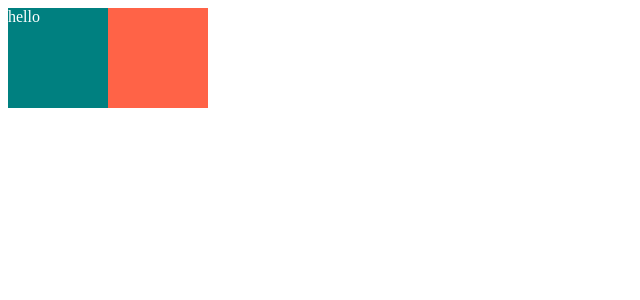
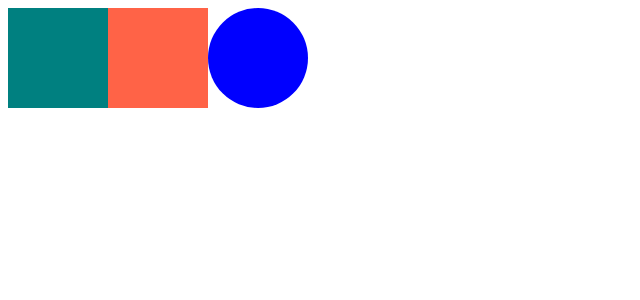
Before and after one commit to kihyeoon/react-masterclass, a React (Create React App) app: page / in a window 1280 px wide. Shown: the top 300 px of the page, without its empty margins (0-640 px from the left). Built offline with nearby package versions, Linux system fonts and the light colour scheme.

Commit message:
2.2 Adapting and Extending

```diff
--- a/src/App.js
+++ b/src/App.js
@@ -3,27 +3,21 @@ import styled from "styled-components";
 const Father = styled.div`
   display: flex;
 `;
-const BoxOne = styled.div`
-  background-color: teal;
+const Box = styled.div`
+  background-color: ${(props) => props.bgColor};
   width: 100px;
   height: 100px;
 `;
-const BoxTwo = styled.div`
-  background-color: tomato;
-  width: 100px;
-  height: 100px;
-`;
-const Text = styled.span`
-  color: white;
+const Circle = styled(Box)`
+  border-radius: 50px;
 `;
 
 function App() {
   return (
     <Father>
-      <BoxOne>
-        <Text>hello</Text>
-      </BoxOne>
-      <BoxTwo />
+      <Box bgColor="teal" />
+      <Box bgColor="tomato" />
+      <Circle bgColor="blue" />
     </Father>
   );
 }
```
